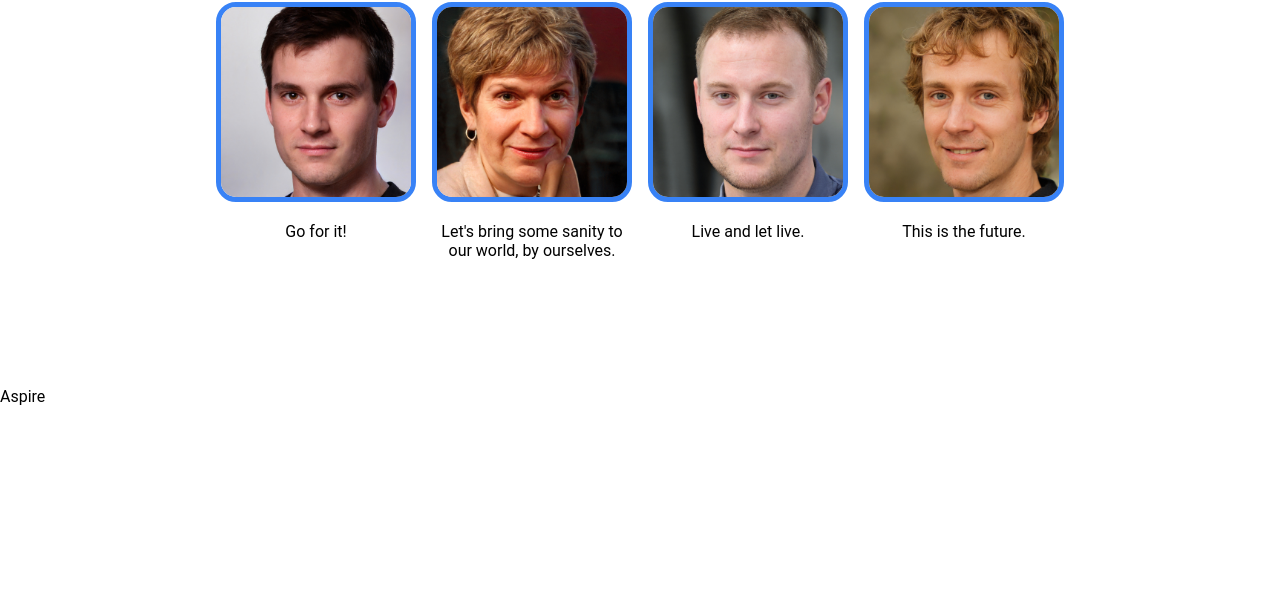
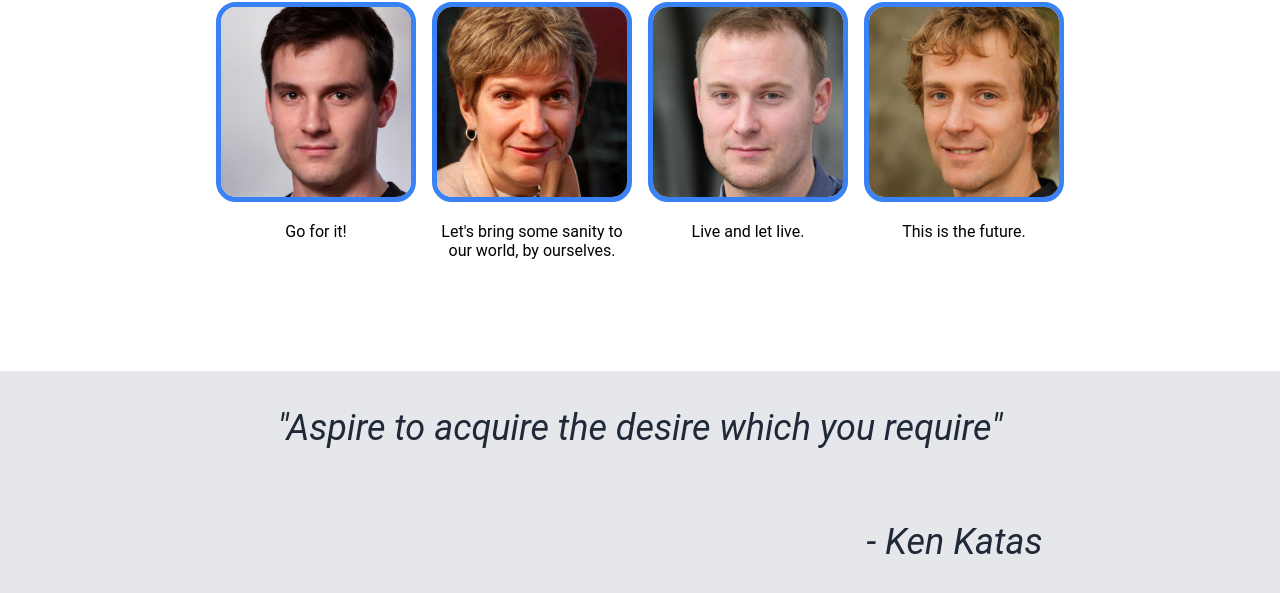
Before and after one commit to Chiemezuo/landing-page, a plain HTML site: page index.html in a window 1280 px wide. Shown: the part 679-1272 px from the top of the page. Before the commit the page ends 1101 px from the top, so only its background shows below. Drawn offline with Linux system fonts and the light colour scheme.

Commit message:
Add a famous quote

```diff
--- a/index.html
+++ b/index.html
@@ -44,7 +44,10 @@
       </div>
     </div>
     <div class="third-part">
-      <p>Aspire </p>
+      <div class="deep-quote">
+        <blockquote>"Aspire to acquire the desire which you require"</blockquote>
+        <div id="quote-author"><p>- Ken Katas</p></div>
+      </div>
     </div>
     <div></div>
     <footer></footer>
--- a/style.css
+++ b/style.css
@@ -97,3 +97,18 @@ button {
   border: solid 5px #3882f6;
   border-radius: 20px;
 }
+
+.third-part {
+  background-color: #e5e7eb;
+  font-size: 36px;
+  color: #1f2937;
+  font-style: italic;
+  display: flex;
+  flex-direction: column;
+  align-items: center;
+}
+
+#quote-author {
+  display: flex;
+  justify-content: flex-end;
+}
```
